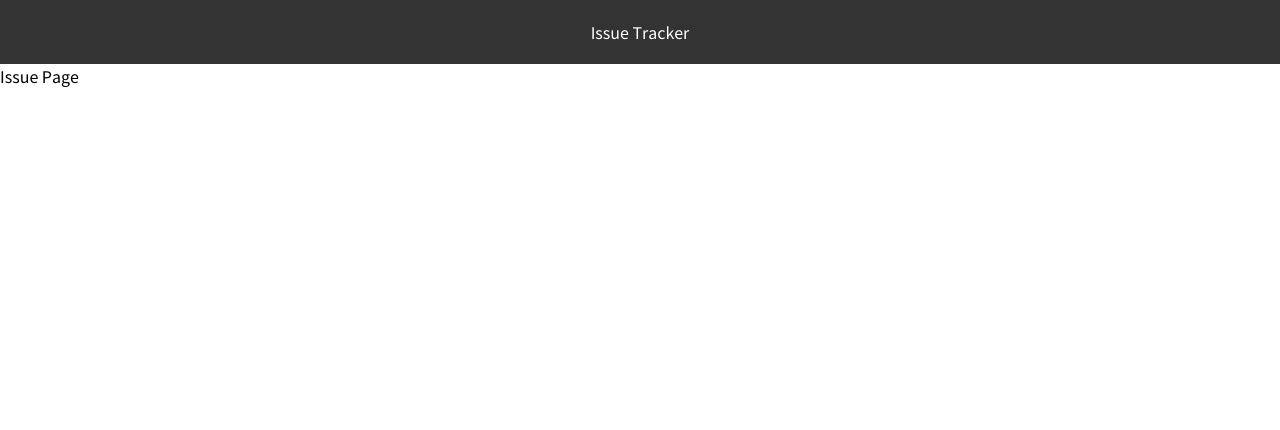
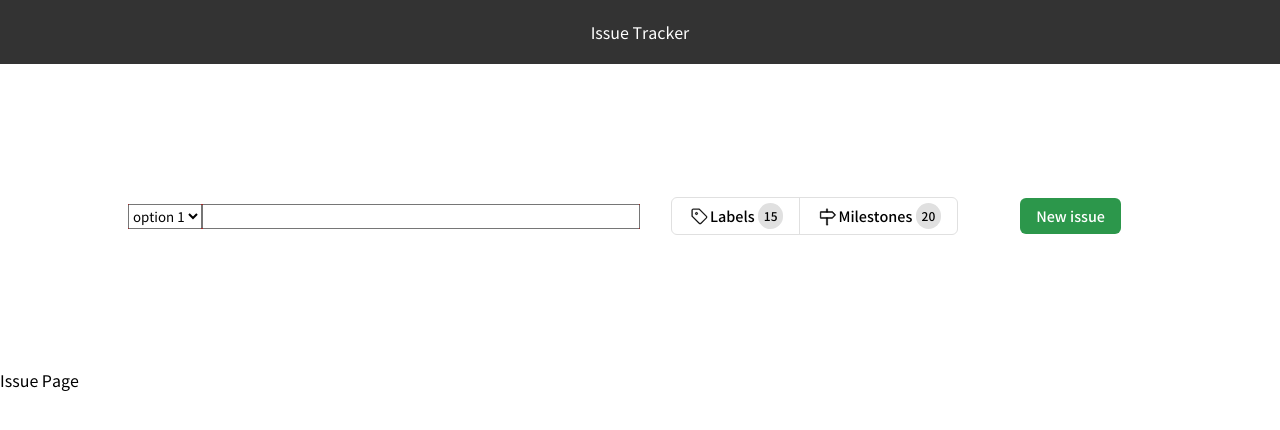
Before and after one commit to boostcamp-2020/IssueTracker-19, a React app in the folder frontend/: page / in a window 1280 px wide. Shown: the top 430 px of the page. Built offline with nearby package versions, Linux system fonts and the light colour scheme.

Commit message:
[feat] IssueSearchBar 임시 구현및 해당 페이지 연결

```diff
--- /dev/null
+++ b/frontend/src/components/IssueSearchBar/IssueSearchBar.js
@@ -0,0 +1,45 @@
+import React from 'react';
+import styled from 'styled-components';
+import { flex } from '@styles/utils';
+import { SubmitButton } from '@shared';
+import { LabelMilestoneControls } from '@components';
+
+const SearchBox = styled.div`
+  width: 80%;
+  padding: 10%;
+  height: 3rem;
+  ${flex('space-between', 'center')}
+`;
+
+const FilterBox = styled.div`
+  width: 100%;
+  background-color: brown;
+  ${flex()}
+`;
+
+const FilterInput = styled.input`
+  width: 100%;
+`;
+
+const ControlBox = styled.div`
+  width: 100%;
+  ${flex('space-around', 'center')}
+`;
+
+export default function IssueSearchBar() {
+  return (
+    <SearchBox>
+      <FilterBox>
+        <select>
+          <option>option 1</option>
+          <option>option 2</option>
+        </select>
+        <FilterInput type="text" />
+      </FilterBox>
+      <ControlBox>
+        <LabelMilestoneControls />
+        <SubmitButton>New issue</SubmitButton>
+      </ControlBox>
+    </SearchBox>
+  );
+}
--- a/frontend/src/components/LoginBox/LocalBox/LocalBox.js
+++ b/frontend/src/components/LoginBox/LocalBox/LocalBox.js
@@ -1,7 +1,6 @@
 import React, { useState } from 'react';
 import styled from 'styled-components';
 import { API } from '@api';
-import { flex, flexCenter, flexColumn } from '@styles/utils';
 
 const LoginForm = styled.form`
   display: flex;
--- a/frontend/src/components/index.js
+++ b/frontend/src/components/index.js
@@ -1,3 +1,5 @@
 export { default as Header } from './Header/Header';
 export { default as LoginBox } from './LoginBox/LoginBox';
 export { default as SignUpBox } from './SignUpBox/SignUpBox';
+export { default as IssueSearchBox } from './IssueSearchBar/IssueSearchBar';
+export { default as LabelMilestoneControls } from './LabelMilestoneControls/LabelMilestoneControls';
--- a/frontend/src/pages/Issue.js
+++ b/frontend/src/pages/Issue.js
@@ -1,10 +1,11 @@
 import React from 'react';
-import { Header } from '@components';
+import { Header, IssueSearchBox } from '@components';
 
 export default function Issue() {
   return (
     <>
       <Header />
+      <IssueSearchBox />
       Issue Page
     </>
   );
```
